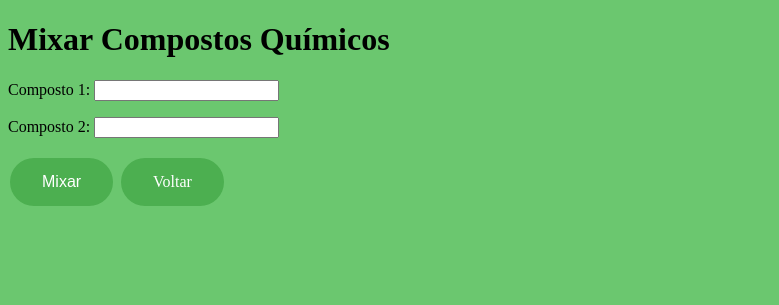
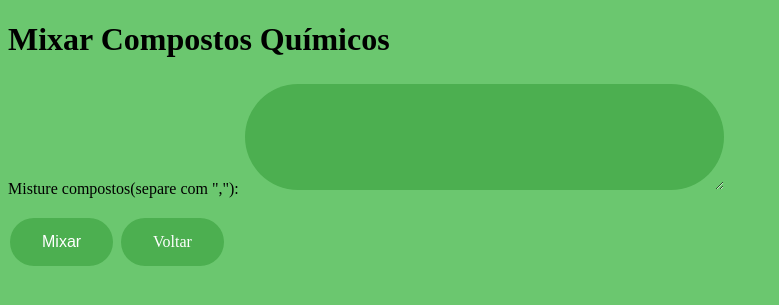
Before and after one commit to MoonRoku/Chimique, a Django app: page /misturar/ in a window 1280 px wide. Shown: the top 305 px of the page, without its empty margins (0-779 px from the left). Run offline with Django 5.2, Linux system fonts and the light colour scheme; parts of the project's set-up code (start-up, migrations or seed data) failed here and were passed over.

Commit message:
pequena alteração

```diff
--- a/app/forms.py
+++ b/app/forms.py
@@ -15,5 +15,7 @@ class ProdutoForm(forms.ModelForm):
         self.fields['categoria'].widget.attrs.update({'class': 'texto'})
 
 class MixCompostosForm(forms.Form):
-    composto1 = forms.CharField(label='Composto 1', max_length=100)
-    composto2 = forms.CharField(label='Composto 2', max_length=100)
+    composto1 = forms.CharField(
+        label='Misture compostos(separe com ",")',
+        widget=forms.Textarea(attrs={'class': 'texto', 'rows': 4, 'cols': 40})
+    )
--- a/app/views.py
+++ b/app/views.py
@@ -1,7 +1,6 @@
 import g4f
 from django.shortcuts import render, get_object_or_404, redirect
 from django.views import View
-from config.settings import OPENAI_API_KEY
 from .models import *
 from .forms import *
 
@@ -96,10 +95,9 @@ def misturar_compostos(request):
         form = MixCompostosForm(request.POST)
         if form.is_valid():
             composto1 = form.cleaned_data['composto1']
-            composto2 = form.cleaned_data['composto2']
 
-            sysprompt = f"Você é um especialista em química // Você responde qual o resultado de misturas químicas // Você fala português // no final da resposta você informa o nome da mistura, origem e categoria"
-            prompt = f"Qual a mistura dos compostos: {composto1} + {composto2}"
+            sysprompt = f'Você é um especialista em química // Você responde segundo a IUPAC'
+            prompt = f"Qual a mistura dos compostos: {composto1}"
 
             try:
                 response = g4f.ChatCompletion.create(
@@ -110,7 +108,6 @@ def misturar_compostos(request):
                     ]
                 )
 
-                # Ajuste no acesso ao conteúdo da resposta
                 resultado = response
             except Exception as e:
                 resultado = f"Ocorreu um erro ao chamar a API: {e}"
```
Also changed, not shown: app/templates/resultado_mistura.html (+16 -1 lines).
